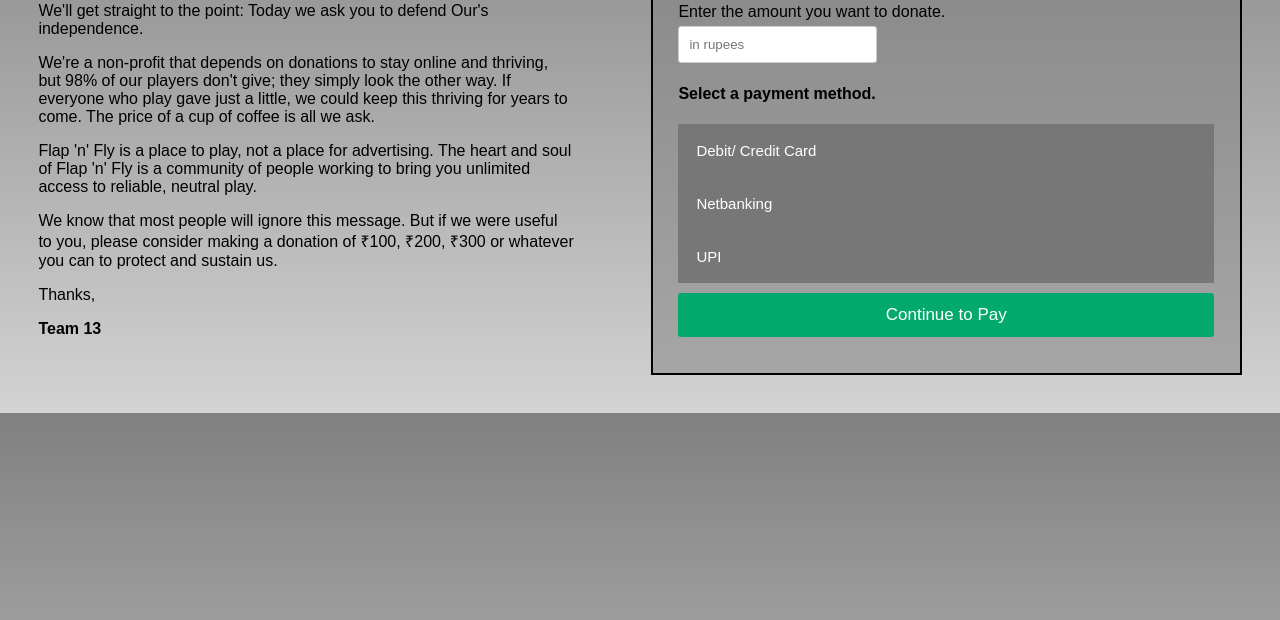
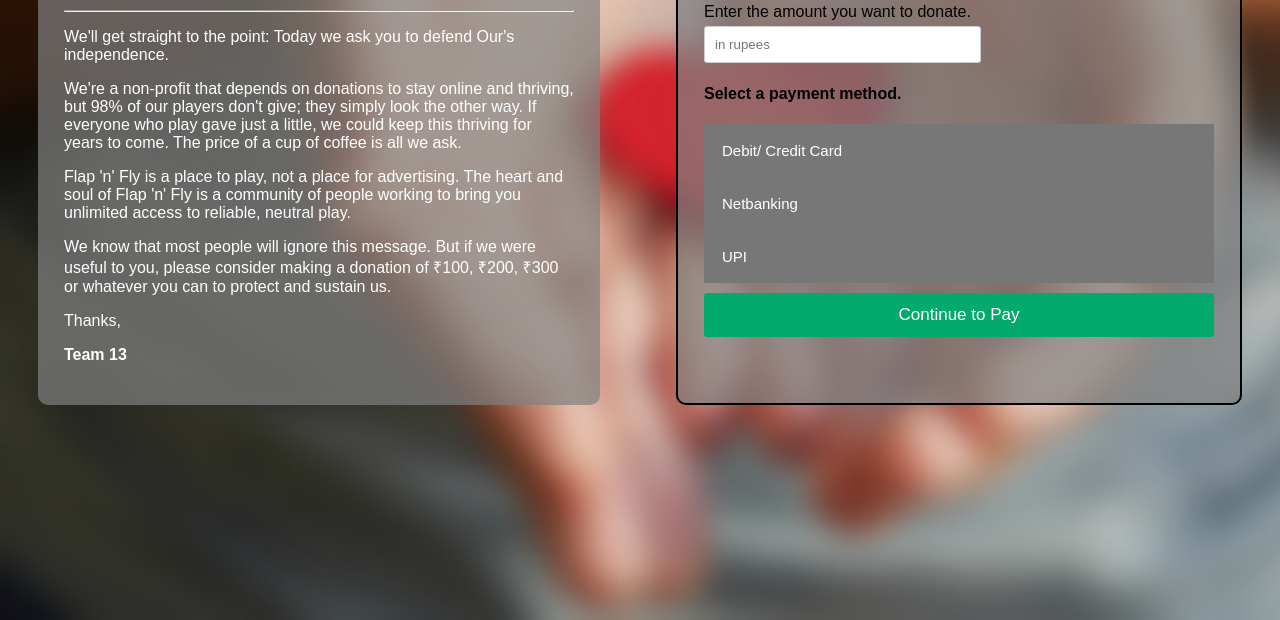
Before and after one commit to Anmoldh/anmoldh.github.io, a plain HTML site: page donation.html in a window 1280 px wide. Shown: the part 180-800 px from the top of the page. Drawn offline with Linux system fonts and the light colour scheme.

Commit message:
something

```diff
--- a/assets/css/donation.css
+++ b/assets/css/donation.css
@@ -1,5 +1,7 @@
 body{
-    background-image: linear-gradient(to bottom, grey, lightgrey);
+    background-image: url("../images/donation_bg.jpg");
+    background-attachment: fixed;
+    background-size: cover;
     font-family: Arial;
     margin: 0%;
     padding: 0%;
@@ -18,16 +20,26 @@ body{
 }
 
 .gratitude{
-    padding: 3%;
+    background-color: rgba(128, 128, 128, 0.7);
+    color: white;
+    height: fit-content;
+    margin: 3%;
+    padding: 2%;
+    border-radius: 10px;
     flex: 1;
 }
 
 .donate{
-    background: rgba(128, 128, 128, 0.500);
+    background: rgba(128, 128, 128, 0.7);
     flex: 1;
     border: 2px solid black;
+    border-radius: 10px;
     margin: 3%;
     padding: 2%;
+}
+
+#donAmt{
+    width: 50%;
 }
 
 input, select{
--- a/donation.html
+++ b/donation.html
@@ -19,7 +19,7 @@
                 <a href="index.html" id="textLogo">Flap 'n' Fly</a>
                 <div class="topnavBtns" id="copyfromdiv">
                     <a href="index.html">Home</a>
-                    <a href="#htp">How to play?</a>
+                    <a href="index.html#htp">How to play?</a>
                     <a href="contact.html">Contact</a>
                     <a href="about.html">About</a>
                     <a href="donation.html" class="active">Donate us</a>
```
Also changed, not shown: about.html (+1 -1 lines), assets/css/login.css (+8 -1 lines), assets/css/signup.css (+8 -1 lines), contact.html (+5 -2 lines), login.html (+1 -1 lines), signup.html (+1 -1 lines), assets/images/donation_bg.jpg (added), assets/images/pc_img.jpg (deleted).
